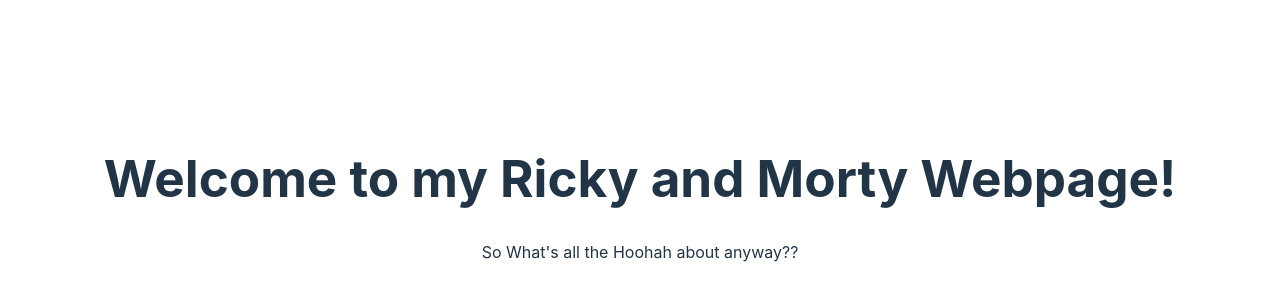
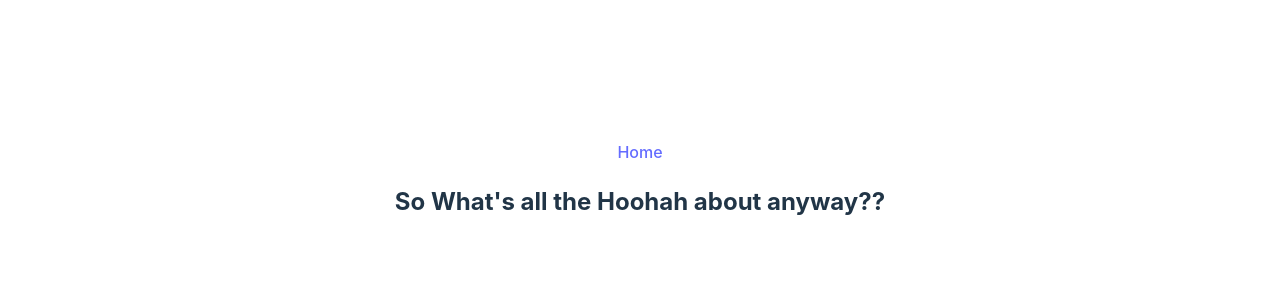
Before and after one commit to kurtCoding/first_Portfolio_Project, a React (Vite) app in the folder first_Personal_Project/: page /Hoohah in a window 1280 px wide. Shown: the part 210-510 px from the top of the page. Built offline with nearby package versions, Linux system fonts and the light colour scheme.

Commit message:
added more components, as well as links to each

```diff
--- a/first_Personal_Project/src/AboutMe.jsx
+++ b/first_Personal_Project/src/AboutMe.jsx
@@ -1,6 +1,13 @@
+import React from "react"
+import { Link } from "react-router-dom"
+
+
 export default function AboutMe() {
 
     return (
-        <>Here's a lil info about me</>
+        <div>
+            <Link to='/'>Home</Link>
+            <h2>Here's a lil info about me</h2>
+        </div>
     )
 }
--- /dev/null
+++ b/first_Personal_Project/src/AboutRnM.jsx
@@ -0,0 +1,14 @@
+import { Link } from "react-router-dom";
+import React from "react";
+
+
+export default function AboutRnM() {
+
+
+    return(
+        <div>
+            <Link to='Home'>Home</Link>
+            <h2>Here's a little run down of Rick & Morty for those who missed out!</h2>
+        </div>
+    )
+}
--- a/first_Personal_Project/src/App.jsx
+++ b/first_Personal_Project/src/App.jsx
@@ -6,18 +6,23 @@ import './App.css'
 import Home from './Home'
 import AboutMe from './AboutMe'
 import Hoohah from './Hoohah'
+import AboutRnM from './AboutRnM'
+import Characters from './Characters'
+import ShowPage from './ShowPage'
 
 function App() {
 
 
   return (
     <div>
-    <h1>Welcome to my Ricky and Morty Webpage!</h1>
       <Router>
         <Routes>
           <Route path='/' element={ <Home/> }/>
-          <Route path='/aboutme' element={ <AboutMe/> } />
-          <Route path='/hoohah' element={ <Hoohah/> } />
+          <Route path='/AboutMe' element={ <AboutMe/> } />
+          <Route path='/Hoohah' element={ <Hoohah/> } />
+          <Route path='/AboutRnM' element={ <AboutRnM/> } />
+          <Route path='/Characters' element={ <Characters/> } />
+          <Route path='/ShowPage' element={ <ShowPage/> } />
         </Routes>
       </Router>
     </div>
--- /dev/null
+++ b/first_Personal_Project/src/Characters.jsx
@@ -0,0 +1,14 @@
+import React from "react";
+import { Link } from "react-router-dom";
+
+
+export default function Characters() {
+
+
+    return(
+        <div>
+            <Link to='/'>Home</Link>
+            <h2>Here's a list of Characters for the show</h2>
+        </div>
+    )
+}
--- a/first_Personal_Project/src/Home.jsx
+++ b/first_Personal_Project/src/Home.jsx
@@ -1,25 +1,31 @@
 import React, { useState, useEffect } from "react";
-
+import { Link } from "react-router-dom";
 
 export default function Home() {
 
-    useEffect(() => {
-        const urls = ["https://rickandmortyapi.com/api/character", "https://rickandmortyapi.com/api/episode"];
+    // useEffect(() => {
+    //     const urls = ["https://rickandmortyapi.com/api/character", "https://rickandmortyapi.com/api/episode"];
 
-        const fetchPromises = urls.map(url => fetch(url));
+    //     const fetchPromises = urls.map(url => fetch(url));
 
-        Promise.all(fetchPromises).then(responses =>
-            Promise.all(responses.map(response => response.json())))
-            .then(data => {
-                console.log(data)
-            })
-            .catch(error => {
-            });
-    }, [])
+    //     Promise.all(fetchPromises).then(responses =>
+    //         Promise.all(responses.map(response => response.json())))
+    //         .then(data => {
+    //             console.log(data)
+    //         })
+    //         .catch(error => {
+    //         });
+    // }, [])
 
     return (
         <div>
-            <p>Iv'e been expecting you</p>
+            <h1>Welcome to my Ricky and Morty Webpage!</h1>
+            <h2>Iv'e been expecting you</h2>
+            <br/>
+            <Link to='/AboutMe'>About Me</Link>
+            <Link to='/Hoohah' >What's all the Hoohah?</Link>
+            <Link to='/AboutRnM'>Rick&Morty</Link>
+            <Link to='/Characters'>Characters</Link>
         </div>
     )
 }
--- a/first_Personal_Project/src/Hoohah.jsx
+++ b/first_Personal_Project/src/Hoohah.jsx
@@ -1,6 +1,15 @@
+import React from "react"
+import { Link } from "react-router-dom"
+
+
+
 export default function Hoohah() {
 
+
     return (
-        <>So What's all the Hoohah about anyway??</>
+        <div>
+            <Link to='/'>Home</Link>
+            <h2>So What's all the Hoohah about anyway??</h2>
+        </div>
     )
 }
--- /dev/null
+++ b/first_Personal_Project/src/ShowPage.jsx
@@ -0,0 +1,14 @@
+import React from "react";
+import { Link } from "react-router-dom";
+
+
+export default function ShowPage() {
+
+
+    return(
+        <div>
+            <Link to='/'>Home</Link>
+            <h2>👀</h2>
+        </div>
+    )
+}
```
